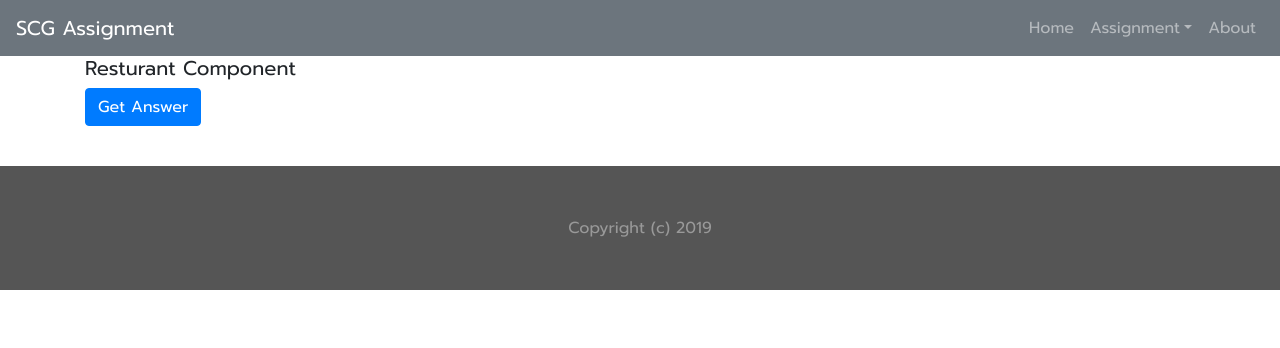
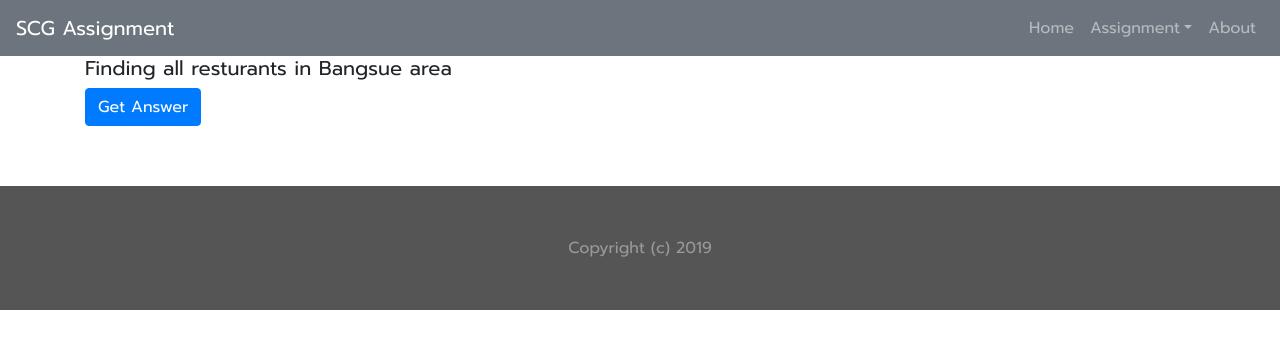
Before and after one commit to teeraysi/do-assignment-web, a Next.js app: page /resturant in a window 1280 px wide. Shown: the top 348 px of the page. Built offline with nearby package versions, Linux system fonts and the light colour scheme.

Commit message:
set label text

```diff
--- a/src/modules/find-xyz/index.tsx
+++ b/src/modules/find-xyz/index.tsx
@@ -25,6 +25,7 @@ export class FindXYZComponent extends React.Component<{}, IState> {
     e.preventDefault();
 
     const result = await scgApi.findXYZ();
+    console.log(result);
     this.setState({ answerList: result.data });
   }
 
@@ -33,7 +34,7 @@ export class FindXYZComponent extends React.Component<{}, IState> {
       <Container>
         <Row>
           <Col>
-            <h5>Assignment: Find XYZ Component</h5>
+            <h5>X, 5, 9, 15, 23, Y, Z - Please finding X, Y, Z value</h5>
           </Col>
         </Row>
         <Row>
--- a/src/modules/resturant/index.tsx
+++ b/src/modules/resturant/index.tsx
@@ -57,14 +57,15 @@ export class ResturantComponent extends React.Component<{}, IState> {
   render() {
     return (
       <Container>
-        <h5>Resturant Component</h5>
+        <h5>Finding all resturants in Bangsue area</h5>
 
         <Row>
           <Col>
             <Button color='primary' onClick={this.onClick_GetAnswer.bind(this)}>Get Answer</Button>
           </Col>
         </Row>
-        <Row>
+
+        <Row style={{paddingTop: '20px'}}>
           {this.generateCards()}
         </Row>
       </Container>
```
